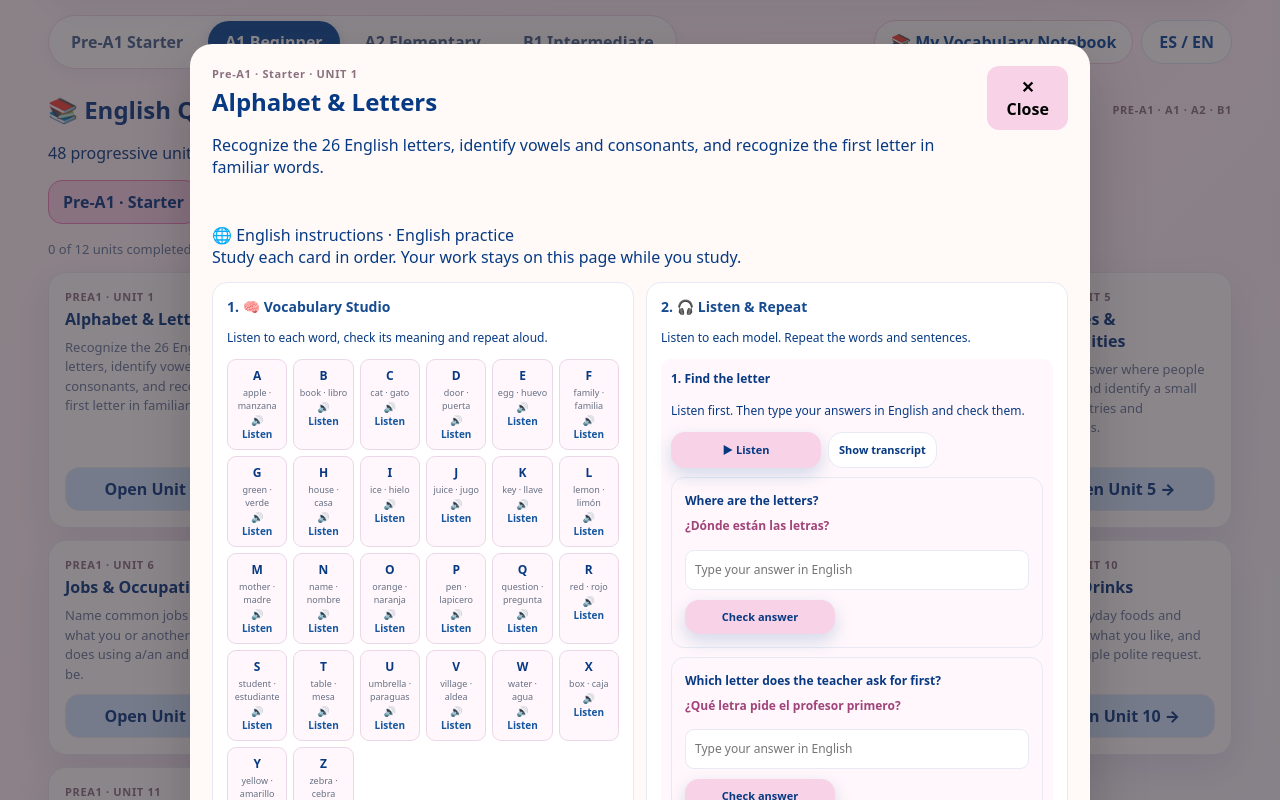
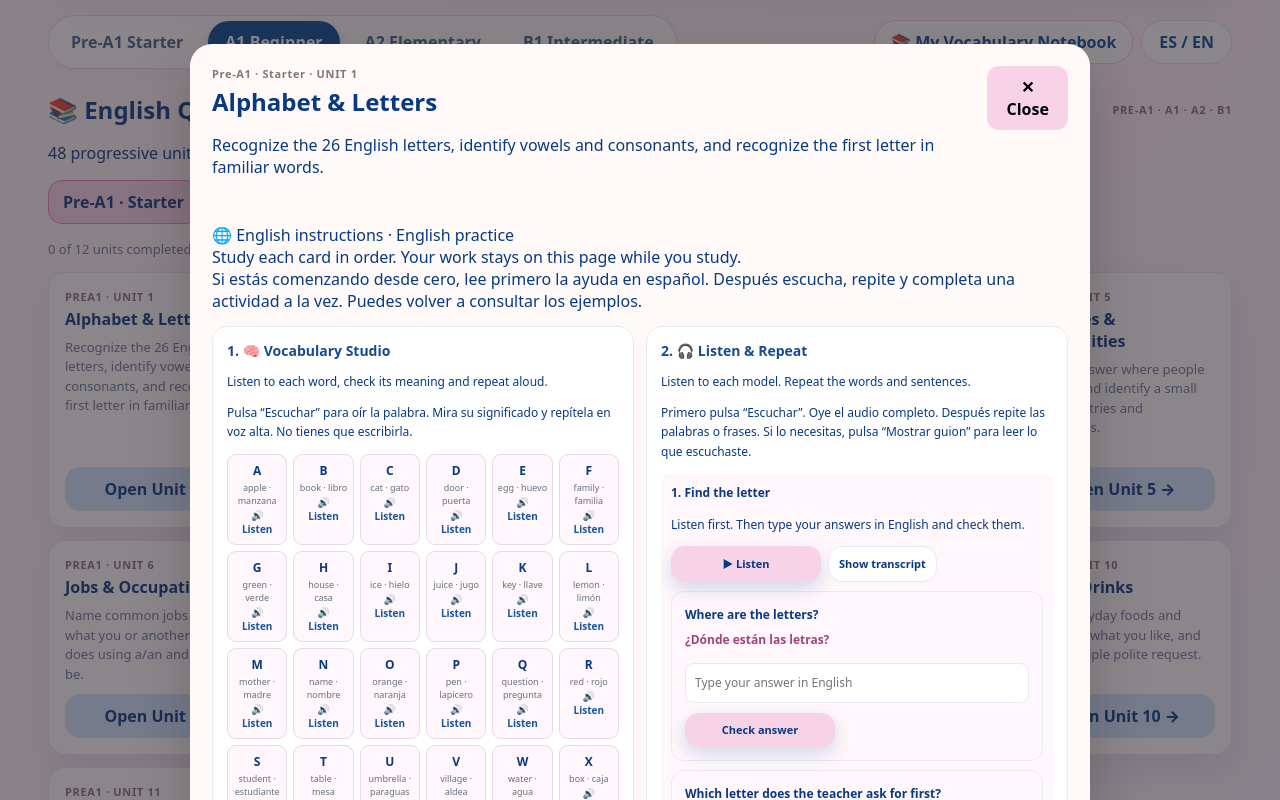
Before and after one commit to englishwithyeinely-blip/english-quest2, a plain HTML site: page index.html in a window 1280 px wide. Both pictures are taken after a click on the element 161 px from the left and 941 px from the top of the page. Shown: the part 541-1341 px from the top of the page. Drawn offline with Linux system fonts and the light colour scheme.

Commit message:
Add Spanish step-by-step guidance to remaining Pre-A1 activities

```diff
--- a/index.html
+++ b/index.html
@@ -978,12 +978,12 @@ function eqOpen(id){
  const quick=u.quiz.slice(0,5).map((q,i)=>`<div class="course-question"><b>${i+1}. ${eqEsc(q.q)}</b>${q.type==='choice'?`<select data-quick="${i}"><option value="">${t('Choose','Elegir')}</option>${q.options.map((o,j)=>`<option value="${j}">${eqEsc(o)}</option>`).join('')}</select>`:`<input data-quick="${i}" placeholder="${t('Type your answer','Escribe tu respuesta')}">`}<span class="course-feedback" data-quick-feedback="${i}"></span></div>`).join('');
  document.getElementById('courseTabs').innerHTML='';
  document.getElementById('coursePanes').innerHTML=`
- <div class="learning-note">🌐 ${es?'Instrucciones en español · Práctica y contenido en inglés':'English instructions · English practice'}<br>${t('Study each card in order. Your work stays on this page while you study.','Estudia las tarjetas en orden. Tu trabajo permanece en esta página mientras aprendes.')}</div>
+ <div class="learning-note">🌐 ${es?'Instrucciones en español · Práctica y contenido en inglés':'English instructions · English practice'}<br>${t('Study each card in order. Your work stays on this page while you study.','Estudia las tarjetas en orden. Tu trabajo permanece en esta página mientras aprendes.')}${isPreA1?'<br><span lang="es">Si estás comenzando desde cero, lee primero la ayuda en español. Después escucha, repite y completa una actividad a la vez. Puedes volver a consultar los ejemplos.</span>':''}</div>
  <div class="unit-study-grid">
- <section class="study-card"><h3>1. 🧠 ${t('Vocabulary Studio','Estudio de vocabulario')}</h3><p>${t('Listen to each word, check its meaning and repeat aloud.','Escucha cada palabra, revisa su significado y repítela en voz alta.')}</p><div class="study-vocab">${vocab}</div></section>
- <section class="study-card"><h3>2. 🎧 ${t('Listen & Repeat','Escucha y repite')}</h3><p>${t('Listen to each model. Repeat the words and sentences.','Escucha cada modelo. Repite las palabras y oraciones.')}</p>${listens}</section>
- <section class="study-card"><h3>3. 📖 ${t('Reading Adventure','Aventura de lectura')}</h3><p>${t('Read each text, type your answers in English, and check them for immediate feedback.','Lee cada texto, escribe tus respuestas en inglés y compruébalas para recibir retroalimentación inmediata.')}</p>${reads}</section>
- <section class="study-card"><h3>4. 🗣️ ${t('Speaking Studio · Record yourself','Estudio oral · Grábate')}</h3><p>${t('Say each prompt aloud. Record your voice and listen to your recording.','Di cada instrucción en voz alta. Graba tu voz y escucha la grabación.')}</p><p class="course-instruction">${t('Complete each speaking task aloud. The English prompts help you practise real communication.','Realiza cada actividad oral en voz alta. Las indicaciones en inglés te ayudan a practicar la comunicación real.')}</p><ol>${u.speaking.map(x=>`<li>${eqEsc(x)}</li>`).join('')}</ol><div class="study-actions"><button class="course-action primary" id="eqRecord">🎙 ${t('Start recording','Iniciar grabación')}</button><button class="course-action" id="eqStop" disabled>${t('Stop','Detener')}</button></div><audio id="eqRecordingPlayback" controls style="display:none;width:100%"></audio><p class="course-feedback" id="eqRecordStatus">${t('Allow microphone access when your browser asks.','Permite el acceso al micrófono cuando el navegador lo solicite.')}</p></section>
+ <section class="study-card"><h3>1. 🧠 ${t('Vocabulary Studio','Estudio de vocabulario')}</h3><p>${t('Listen to each word, check its meaning and repeat aloud.','Escucha cada palabra, revisa su significado y repítela en voz alta.')}</p>${isPreA1?'<p class="course-instruction" lang="es">Pulsa “Escuchar” para oír la palabra. Mira su significado y repítela en voz alta. No tienes que escribirla.</p>':''}<div class="study-vocab">${vocab}</div></section>
+ <section class="study-card"><h3>2. 🎧 ${t('Listen & Repeat','Escucha y repite')}</h3><p>${t('Listen to each model. Repeat the words and sentences.','Escucha cada modelo. Repite las palabras y oraciones.')}</p>${isPreA1?'<p class="course-instruction" lang="es">Primero pulsa “Escuchar”. Oye el audio completo. Después repite las palabras o frases. Si lo necesitas, pulsa “Mostrar guion” para leer lo que escuchaste.</p>':''}${listens}</section>
+ <section class="study-card"><h3>3. 📖 ${t('Reading Adventure','Aventura de lectura')}</h3><p>${t('Read each text, type your answers in English, and check them for immediate feedback.','Lee cada texto, escribe tus respuestas en inglés y compruébalas para recibir retroalimentación inmediata.')}</p>${isPreA1?'<p class="course-instruction" lang="es">Lee el texto con calma. Luego responde cada pregunta en inglés usando una palabra o frase corta. Debajo de las preguntas encontrarás ayuda en español. Pulsa “Comprobar respuesta” para revisar.</p>':''}${reads}</section>
+ <section class="study-card"><h3>4. 🗣️ ${t('Speaking Studio · Record yourself','Estudio oral · Grábate')}</h3><p>${t('Say each prompt aloud. Record your voice and listen to your recording.','Di cada instrucción en voz alta. Graba tu voz y escucha la grabación.')}</p><p class="course-instruction">${t('Complete each speaking task aloud. The English prompts help you practise real communication.','Realiza cada actividad oral en voz alta. Las indicaciones en inglés te ayudan a practicar la comunicación real.')}</p>${isPreA1?'<p class="course-instruction" lang="es">Lee cada frase y dilo en voz alta. No necesitas memorizarla. Si quieres practicar tu voz, pulsa “Iniciar grabación”; cuando termines, pulsa “Detener” y escucha tu audio.</p>':''}<ol>${u.speaking.map(x=>`<li>${eqEsc(x)}</li>`).join('')}</ol><div class="study-actions"><button class="course-action primary" id="eqRecord">🎙 ${t('Start recording','Iniciar grabación')}</button><button class="course-action" id="eqStop" disabled>${t('Stop','Detener')}</button></div><audio id="eqRecordingPlayback" controls style="display:none;width:100%"></audio><p class="course-feedback" id="eqRecordStatus">${t('Allow microphone access when your browser asks.','Permite el acceso al micrófono cuando el navegador lo solicite.')}</p></section>
  <section class="study-card"><h3>5. 📝 ${t('Writing Workshop','Taller de escritura')}</h3><p class="course-instruction">${t('Read each task, then write your answer in English.','Lee cada actividad y después escribe tu respuesta en inglés.')}</p>${isPreA1?`<p class="course-instruction" lang="es"><b>Cómo hacerlo:</b> Lee una actividad a la vez. Usa las palabras y los ejemplos de esta unidad. Puedes escribir palabras o frases cortas; no necesitas escribir un párrafo largo.</p>`:''}${u.writing.map((w,i)=>{const tr=PREA1_WRITING_ES[u.id]?.[i];return `<div class="course-question"><b>${t('Task','Actividad')} ${i+1}.</b> ${eqEsc(w.task)}${tr?`<p class="course-instruction" lang="es"><b>En español:</b> ${eqEsc(tr[0])}</p>`:''}<p>${eqEsc(w.support)}</p>${tr?`<p class="course-instruction" lang="es">${eqEsc(tr[1])}</p>`:''}<textarea rows="3" placeholder="${t('Write your answer here','Escribe tu respuesta aquí')}"></textarea></div>`}).join('')}</section>
  ${grammarCard}
  <section class="study-card"><h3>7. ⚡ ${t('Quick Review','Repaso rápido')}</h3><p>${t('Answer these questions before taking the final challenge.','Responde estas preguntas antes de realizar la evaluación final.')}</p>${isPreA1?`<p class="course-instruction" lang="es">Responde las cinco preguntas. En cada una, selecciona una opción o escribe una respuesta corta. Cuando termines, pulsa “Revisar repaso” para ver tus resultados.</p>`:''}${quick}<button class="course-action primary" id="eqQuickCheck">${t('Check quick review','Revisar repaso')}</button><div class="course-score" id="eqQuickScore" aria-live="polite"></div></section>
```
